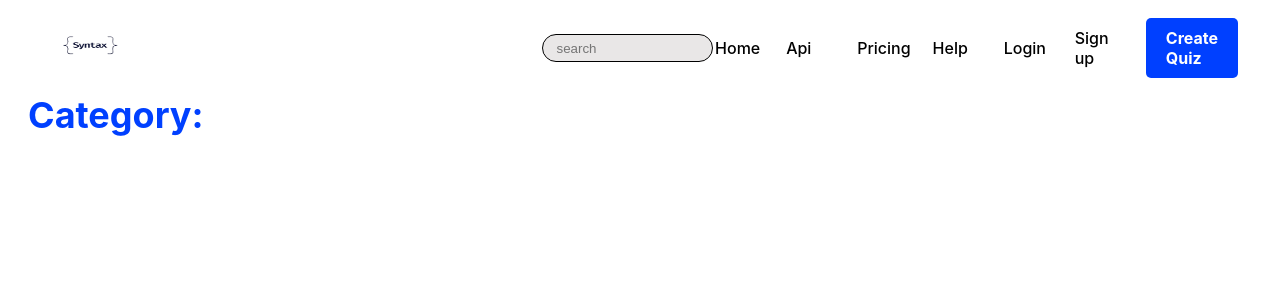
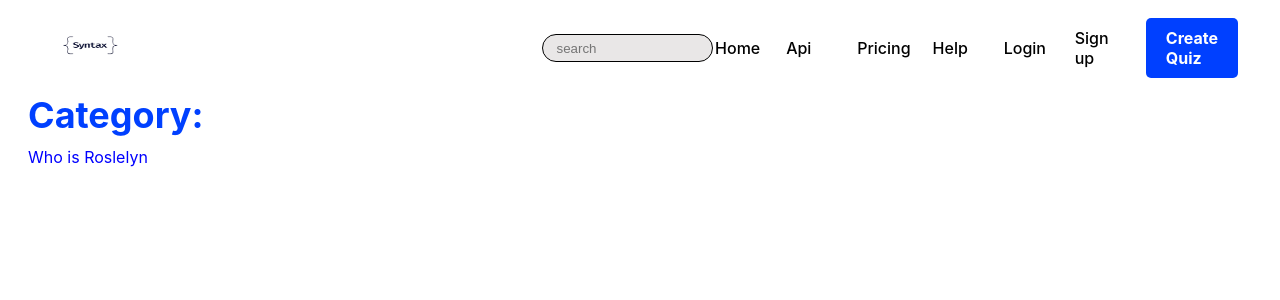
Before and after one commit to Adetoke0987/SyntaxQuizz, a React (Vite) app: page /quiz in a window 1280 px wide. Shown: the top 300 px of the page. Built offline with nearby package versions, Linux system fonts and the light colour scheme.

Commit message:
Update Questions.jsx

```diff
--- a/src/pages/quiz/Questions.jsx
+++ b/src/pages/quiz/Questions.jsx
@@ -6,6 +6,7 @@ const Questions =()=>{
         <>
 
         <h1>Category:</h1>
+        <p>Who is Roslelyn</p>
 
         </>
     )
```
